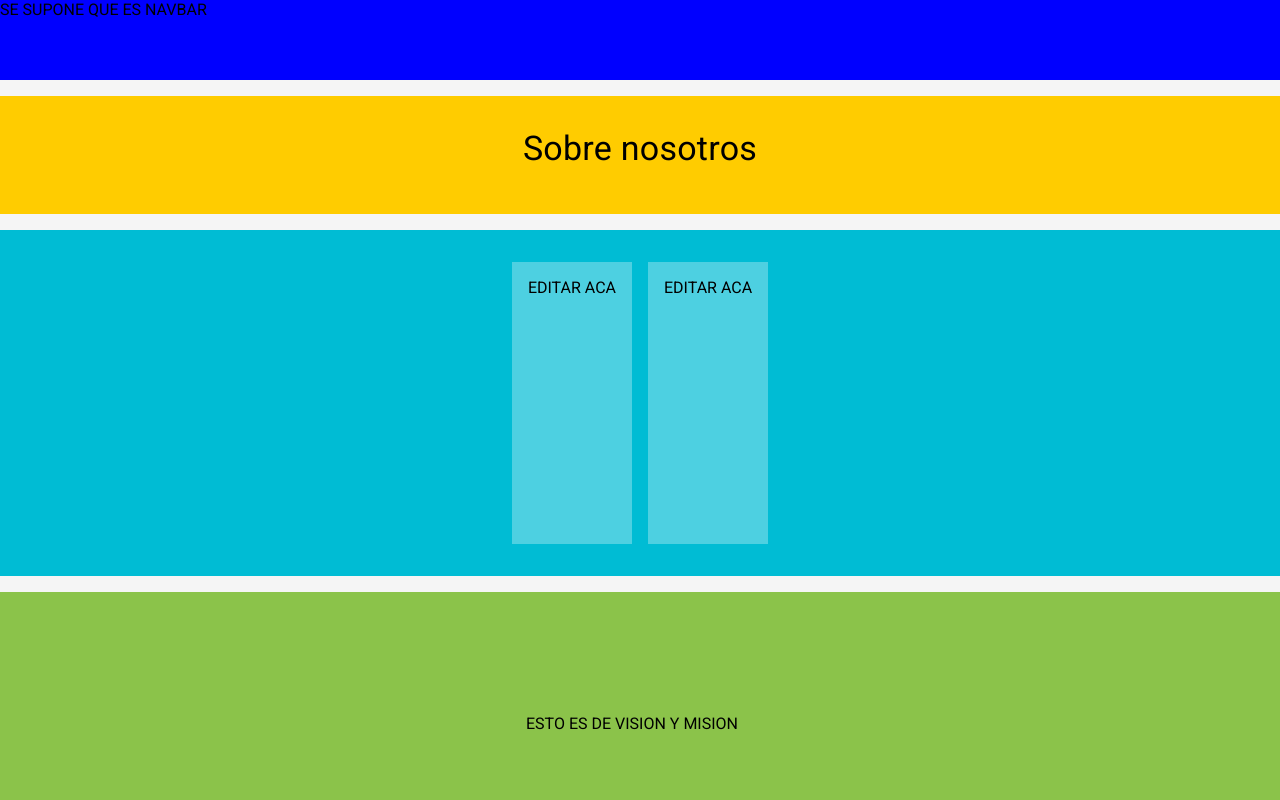
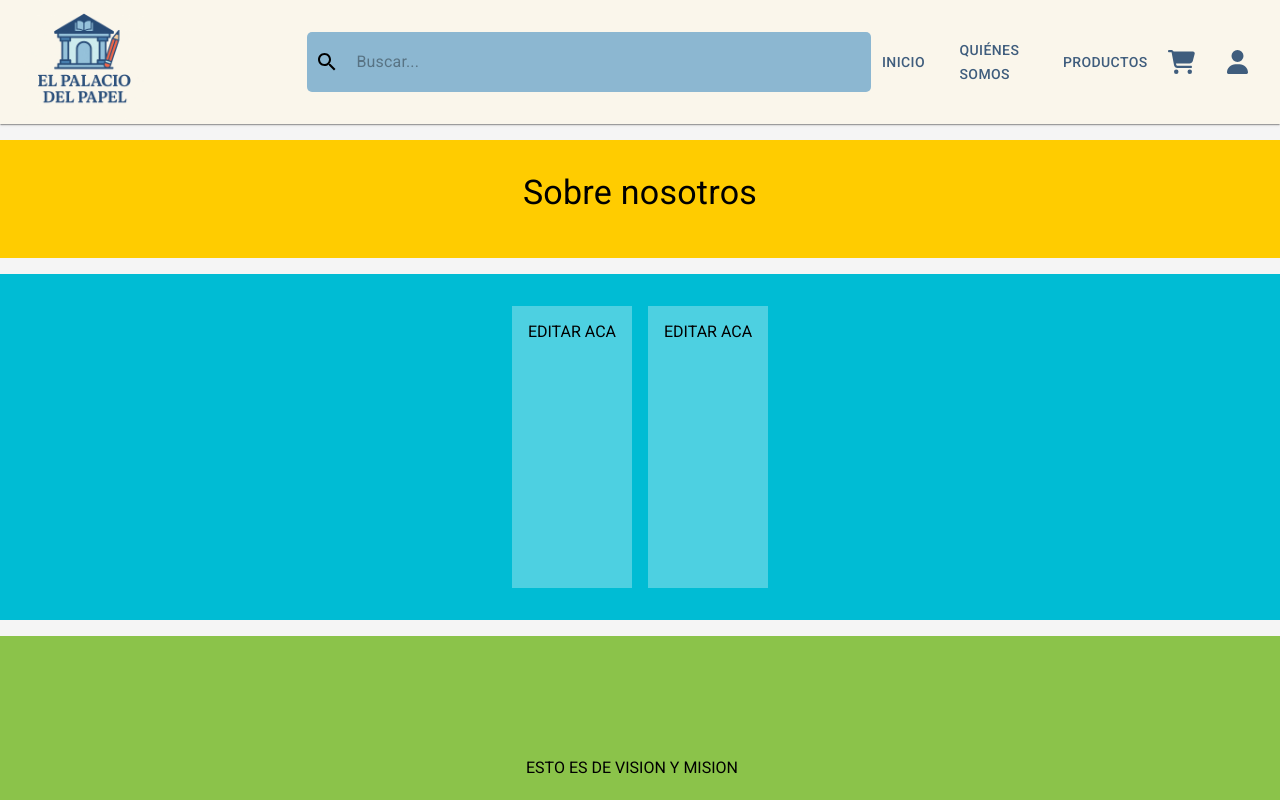
Before and after one commit to Arekkazu/papeleria, a React (Vite) app: page / in a window 1280 px wide. Shown: the top 800 px of the page. Built offline with nearby package versions, Linux system fonts and the light colour scheme.

Commit message:
diseÑo y ajuste de componentes

```diff
--- a/src/pages/AboutUs/AboutUsPage.jsx
+++ b/src/pages/AboutUs/AboutUsPage.jsx
@@ -3,6 +3,8 @@ import { Box, Typography, Grid } from "@mui/material";
 import { NavBox } from "../../components/common/layouts/NavBarBox/NavBarBox";
 import { FooterBox } from "../../components/common/layouts/FooterBox/FootBox";
 import { Footer } from "../../components/footer";
+import { Navbar } from "../../components/navbar";
+
 export const AboutUsPage = () => {
   return (
     <Box
@@ -14,7 +16,7 @@ export const AboutUsPage = () => {
     >
       <header>
         {/* Header */}
-        <NavBox />
+        <Navbar />
       </header>
       <main>
         {/* Título principal */}
--- a/src/pages/MainPage/MainPage.jsx
+++ b/src/pages/MainPage/MainPage.jsx
@@ -3,7 +3,7 @@ import { Box } from "@mui/material";
 import { DiscoverCategory } from "../../components/common/categories/DiscoverCategory";
 import { NavBox } from "../../components/common/layouts/NavBarBox/NavBarBox";
 import { FooterBox } from "../../components/common/layouts/FooterBox/FootBox";
-import { Navbar } from "../../components/Navbar";
+
 export const MainPage = () => {
   return (
     <Box
@@ -16,7 +16,6 @@ export const MainPage = () => {
       <header>
         <NavBox>
           <Navbar />
-
         </NavBox>
 
         <section>
```
Also changed, not shown: src/components/navbar.jsx (+34 -15 lines).
